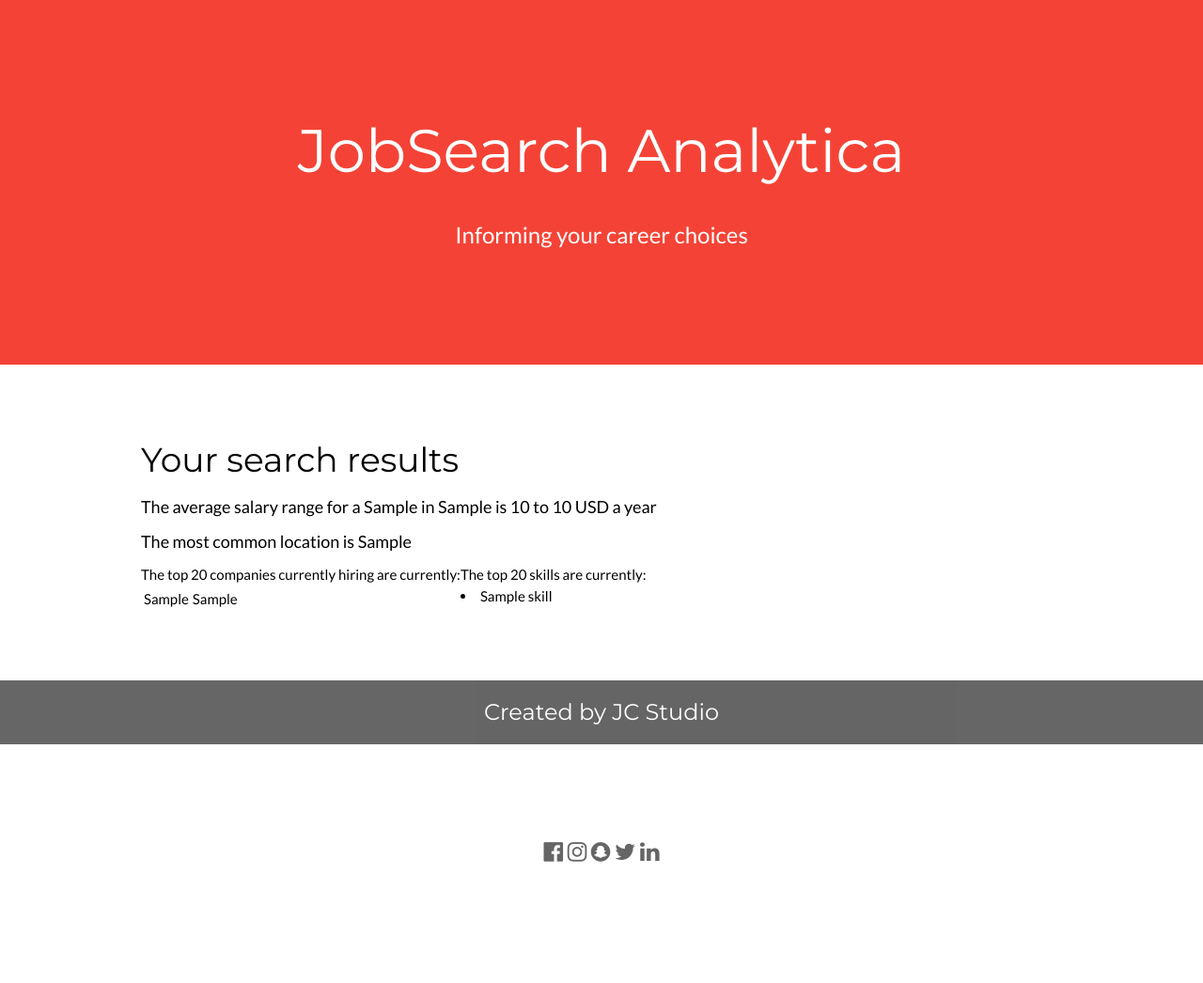
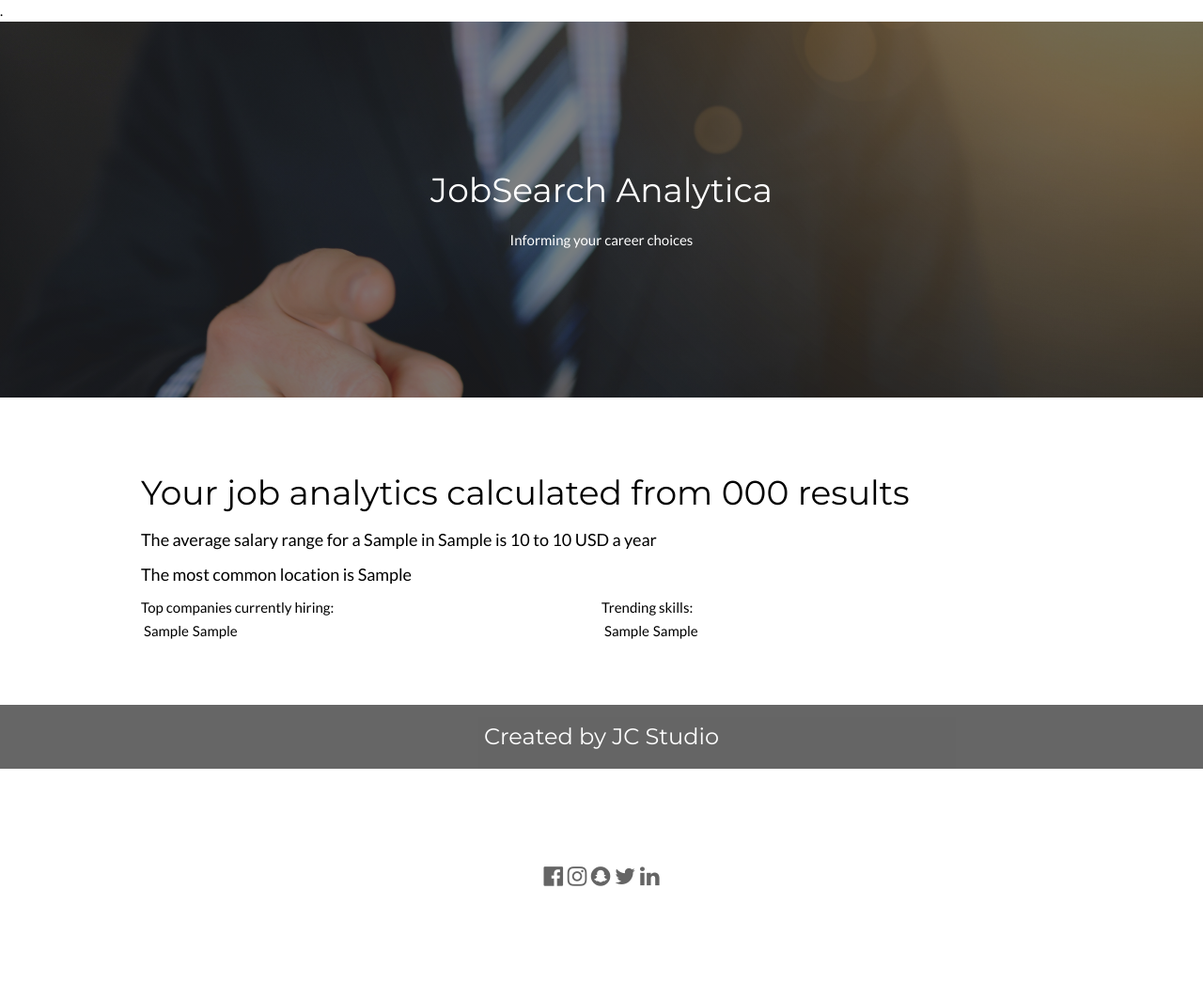
Before and after one commit to jcheso/job-search-analytics, a Django app: template searchengine/templates/searchengine/results.html in a window 1280 px wide. Shown: the whole page at 94% size. Before the commit the page ends 917 px from the top, so only its background shows below. Run offline with Django 3.2, Linux system fonts and the light colour scheme; the template is opened without the code that fills it: most values are stand-ins (such as "Sample title", 1, 10 or a date in 2020).

Commit message:
Added Bulma and images to frontend

```diff
--- a/jobsearch/settings.py
+++ b/jobsearch/settings.py
@@ -38,6 +38,7 @@ INSTALLED_APPS = [
     'django.contrib.sessions',
     'django.contrib.messages',
     'django.contrib.staticfiles',
+    'bulma',
 ]
 
 MIDDLEWARE = [
--- a/searchengine/main.py
+++ b/searchengine/main.py
@@ -11,9 +11,9 @@ from . import job_analytics
 def get_analytics(job, location):
 
     jobs = job_data.get_job_data(job, location)
-    average_pay_min, average_pay_max, most_frequent_location, top_companies, currency, top_words, job, location = job_analytics.get_job_analytics(
+    number_of_jobs, average_pay_min, average_pay_max, most_frequent_location, top_companies, currency, top_words, job, location = job_analytics.get_job_analytics(
         jobs, job, location)
 
-    return(average_pay_min, average_pay_max, most_frequent_location, top_companies, currency, top_words, job, location)
+    return(number_of_jobs, average_pay_min, average_pay_max, most_frequent_location, top_companies, currency, top_words, job, location)
 
 # get_analytics('software engineer', 'london')
--- a/searchengine/templates/searchengine/results.html
+++ b/searchengine/templates/searchengine/results.html
@@ -1,5 +1,7 @@
 <!DOCTYPE html>
-<html lang="en">
+<html lang="en">.
+{% load static %}
+
 <title>JobSearch Analytica</title>
 <meta charset="UTF-8">
 <meta name="viewport" content="width=device-width, initial-scale=1">
@@ -11,81 +13,83 @@
 body,h1,h2,h3,h4,h5,h6 {font-family: "Lato", sans-serif}
 .w3-bar,h1,button {font-family: "Montserrat", sans-serif}
 .fa-anchor,.fa-coffee {font-size:200px}
+body, html {
+    height: 100%;
+}
+
+/* The hero image */
+.hero-image {
+  /* Use "linear-gradient" to add a darken background effect to the image (photographer.jpg). This will make the text easier to read */
+  background-image: linear-gradient(rgba(0, 0, 0, 0.5), rgba(0, 0, 0, 0.5)), url("{% static '/searchengine/pexels-lukas-684387.jpg' %}");
+
+  /* Set a specific height */
+  height: 50%;
+
+  /* Position and center the image to scale nicely on all screens */
+  background-position: center;
+  background-repeat: no-repeat;
+  background-size: cover;
+  position: relative;
+}
+
+/* Place text in the middle of the image */
+.hero-text {
+  text-align: center;
+  position: absolute;
+  top: 50%;
+  left: 50%;
+  transform: translate(-50%, -50%);
+  color: white;
+}
+      }
 </style>
 <body>
 
-{% comment %} <!-- Navbar -->
-<div class="w3-top">
-  <div class="w3-bar w3-red w3-card w3-left-align w3-large">
-    <a class="w3-bar-item w3-button w3-hide-medium w3-hide-large w3-right w3-padding-large w3-hover-white w3-large w3-red" href="javascript:void(0);" onclick="myFunction()" title="Toggle Navigation Menu"><i class="fa fa-bars"></i></a>
-    <a href="#" class="w3-bar-item w3-button w3-padding-large w3-white">Home</a>
-    <a href="#" class="w3-bar-item w3-button w3-hide-small w3-padding-large w3-hover-white">Link 1</a>
-    <a href="#" class="w3-bar-item w3-button w3-hide-small w3-padding-large w3-hover-white">Link 2</a>
-    <a href="#" class="w3-bar-item w3-button w3-hide-small w3-padding-large w3-hover-white">Link 3</a>
-    <a href="#" class="w3-bar-item w3-button w3-hide-small w3-padding-large w3-hover-white">Link 4</a>
-  </div>
-
-  <!-- Navbar on small screens -->
-  <div id="navDemo" class="w3-bar-block w3-white w3-hide w3-hide-large w3-hide-medium w3-large">
-    <a href="#" class="w3-bar-item w3-button w3-padding-large">Link 1</a>
-    <a href="#" class="w3-bar-item w3-button w3-padding-large">Link 2</a>
-    <a href="#" class="w3-bar-item w3-button w3-padding-large">Link 3</a>
-    <a href="#" class="w3-bar-item w3-button w3-padding-large">Link 4</a>
-  </div>
-</div> {% endcomment %}
-
 <!-- Header -->
-<header class="w3-container w3-red w3-center" style="padding:96px 16px">
-  <h1 class="w3-margin w3-jumbo">JobSearch Analytica</h1>
-  <p class="w3-xlarge">Informing your career choices</p>
+<header class="w3-container hero-image w3-center"  style="padding:96px 16px">
+  <h1 class="w3-margin w3-jumbo"></h1>
+  <p class="w3-xlarge"></p>
+    <div class="hero-text">
+    <h1>JobSearch Analytica</h1>
+    <p>Informing your career choices</p>
+    </div>
 </header>
 
 <!-- First Grid -->
 <div class="w3-row-padding w3-padding-64 w3-container">
   <div class="w3-content">
     <div>
-      <h1>Your search results</h1>
+      <h1>Your job analytics calculated from {{ number_of_jobs }} results</h1>
         <h5 class="w3-padding-8">The average salary range for a {{ job_search }} in {{ location_search }} is {{ average_pay_min }} to {{ average_pay_max }} {{ currency }} a year</h5>
         <h5 class="w3-padding-8">The most common location is {{ most_frequent_location }}</h5>
         <div style="display:flex">
         <p class="w3-text-black">
-        <div>The top 20 companies currently hiring are currently:
+        <div class="w3-half">Top companies currently hiring:
           <table>
+          <tr>
           {% for companies in top_companies %}
-          <tr>
           <td>{{companies.0}}</td>
           <td>{{companies.1}}</td>
           </tr>
           {% endfor %}
           </table>
           </div>
-        <div> The top 20 skills  are currently:
-          {% for skill in top_words %}
-          <li> {{skill}} </li>
-          {% endfor %}</p>
+        <div class="w3-half">Trending skills:
+          <table>
+          <tr>
+          {% for word in top_words %}
+          <td>{{word.0.0}}</td>
+          <td>{{word.1}}</td>
+          </tr>
+          {% endfor %}
+          </table>
+          </div>
+          </p>
         </div>
       </div>
     </div>
   </div>
 </div>
-{% comment %}
-<!-- Second Grid -->
-<div class="w3-row-padding w3-light-grey w3-padding-64 w3-container">
-  <div class="w3-content">
-    <div class="w3-third w3-center">
-      <i class="fa fa-coffee w3-padding-64 w3-text-red w3-margin-right"></i>
-    </div>
-
-    <div class="w3-twothird">
-      <h1>Lorem Ipsum</h1>
-      <h5 class="w3-padding-32">Lorem ipsum dolor sit amet, consectetur adipiscing elit, sed do eiusmod tempor incididunt ut labore et dolore magna aliqua. Ut enim ad minim veniam, quis nostrud exercitation ullamco laboris nisi ut aliquip ex ea commodo consequat.</h5>
-
-      <p class="w3-text-grey">Lorem ipsum dolor sit amet, consectetur adipiscing elit, sed do eiusmod tempor incididunt ut labore et dolore magna aliqua. Ut enim ad minim veniam, quis nostrud exercitation ullamco laboris nisi ut aliquip ex ea commodo consequat. Excepteur sint
-        occaecat cupidatat non proident, sunt in culpa qui officia deserunt mollit anim id est laborum consectetur adipiscing elit, sed do eiusmod tempor incididunt ut labore et dolore magna aliqua. Ut enim ad minim veniam, quis nostrud exercitation ullamco
-        laboris nisi ut aliquip ex ea commodo consequat.</p>
-    </div>
-  </div>
-</div> {% endcomment %}
 
 <div class="w3-container w3-black w3-center w3-opacity w3-padding-8">
     <h1 class="w3-margin w3-xlarge">Created by JC Studio</h1>
--- a/searchengine/urls.py
+++ b/searchengine/urls.py
@@ -6,3 +6,6 @@ urlpatterns = [
     path('', views.search_input, name='search input'),
     path('results/', views.search_results, name='search results'),
 ]
+
+from django.contrib.staticfiles.urls import staticfiles_urlpatterns
+urlpatterns += staticfiles_urlpatterns()
--- a/searchengine/views.py
+++ b/searchengine/views.py
@@ -18,17 +18,16 @@ def search_results(request):
         job_search = request.GET.get('job_search', None)
         location_search = request.GET.get('location_search', None)
 
-    average_pay_min, average_pay_max, most_frequent_location, top_companies, currency, top_words, job, location = main.get_analytics(
+    number_of_jobs, average_pay_min, average_pay_max, most_frequent_location, top_companies, currency, top_words, job, location = main.get_analytics(
         job_search, location_search)
     context = {
+        'number_of_jobs': number_of_jobs,
         'job_search': job,
         'location_search': location,
         'average_pay_min': average_pay_min,
         'average_pay_max': average_pay_max,
         'most_frequent_location': most_frequent_location,
-        'length': range(len(top_companies)),
         'top_companies': top_companies[0:20],
-        # 'top_companies_count': top_companies['no of jobs'][0:10],
         'currency': currency,
         'top_words': top_words[0:20]
     }
```
Also changed, not shown: searchengine/job_analytics.py (+13 -3 lines), searchengine/templates/searchengine/index.html (+145 -86 lines), searchengine/static/searchengine/pexels-lukas-684387.jpg (added).
